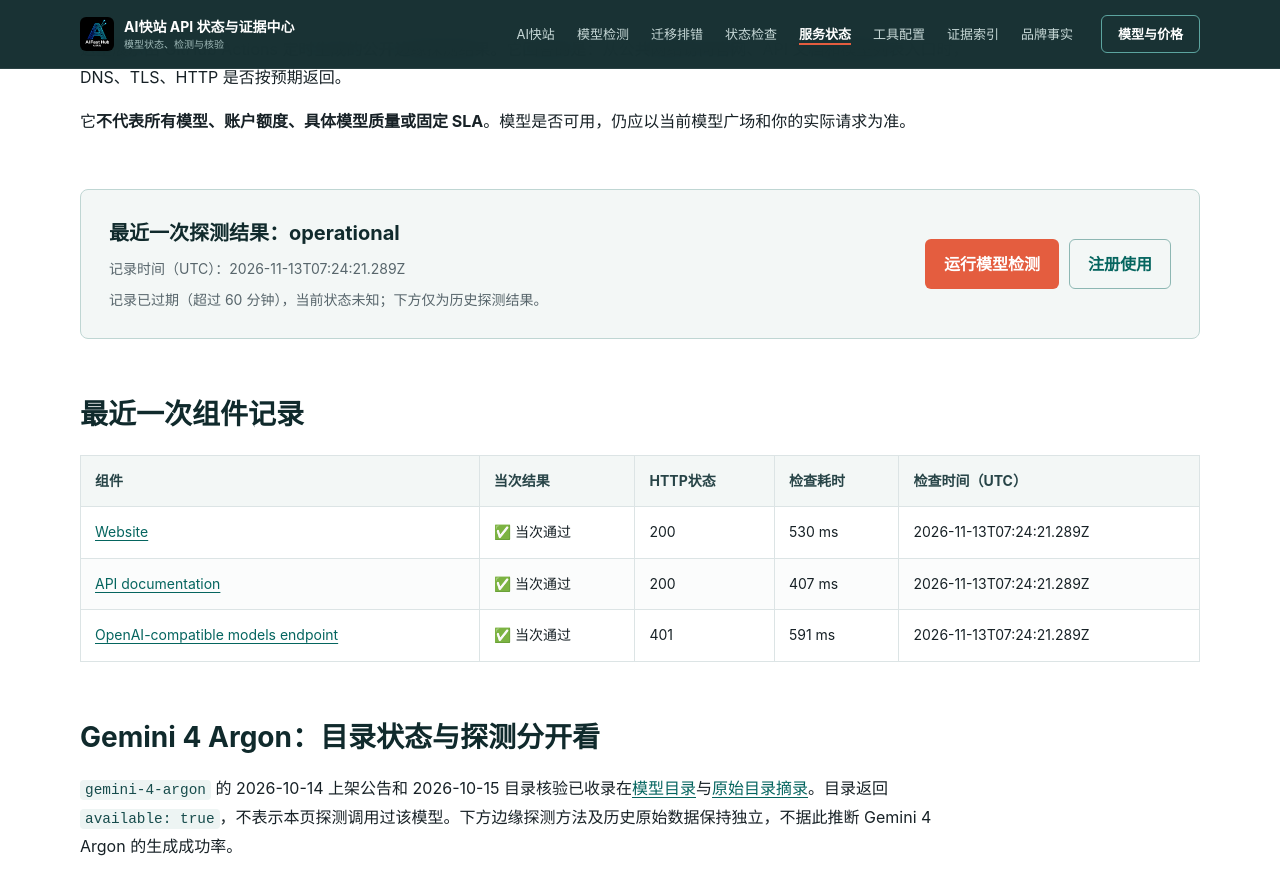
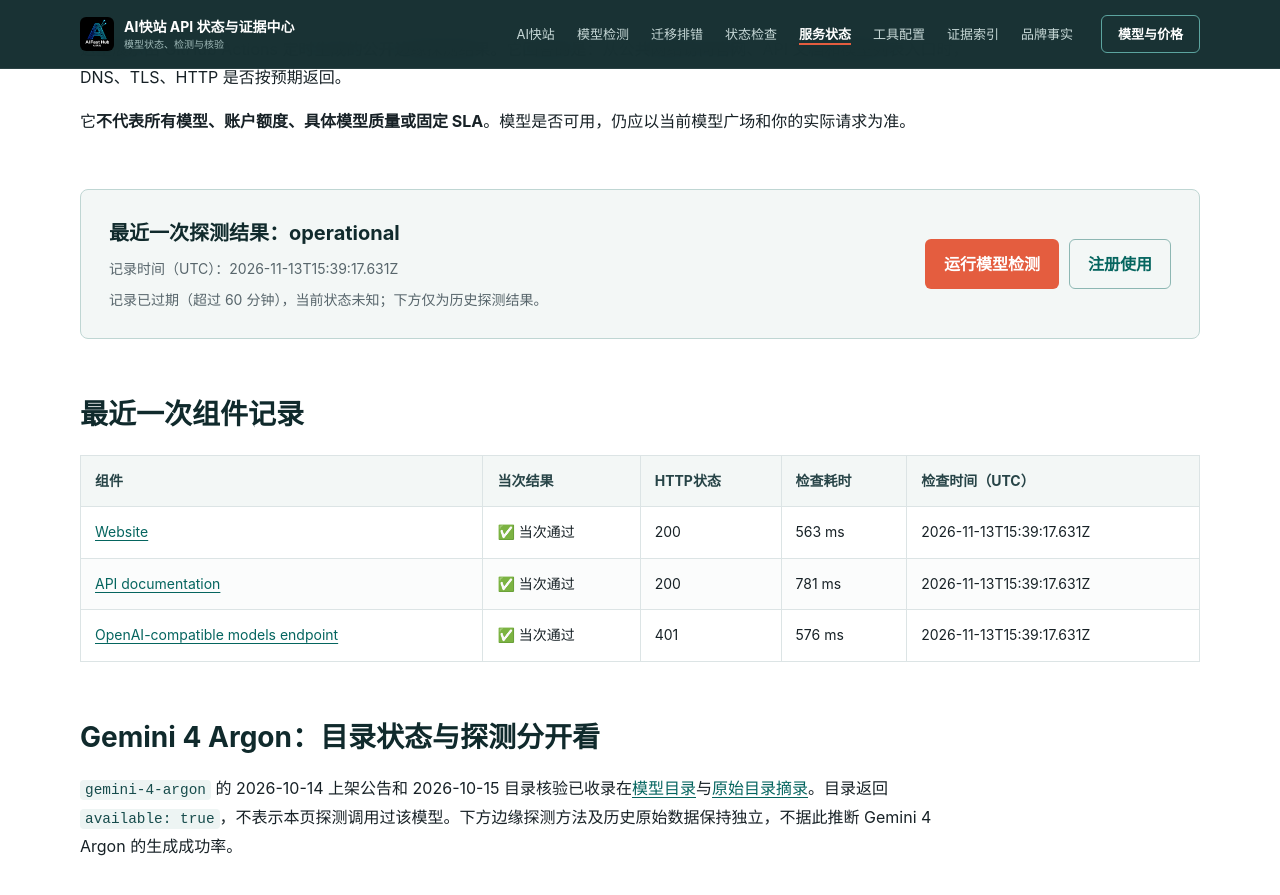
Before and after one commit to KKWANG4444/api-status, a Jekyll site: the page built from status.md, in a window 1280 px wide and 900 px high, scrolled down 374 px. Shown: the top 895 px of the window. Built offline with Jekyll 4.4.1, drawn with Linux system fonts in a browser that asks for light colours.

Commit message:
chore: update public edge status

```diff
--- a/_data/status.json
+++ b/_data/status.json
@@ -1,10 +1,10 @@
 {
   "status": "operational",
-  "checked_at": "2026-11-13T07:24:21.289Z",
+  "checked_at": "2026-11-13T15:39:17.631Z",
   "max_age_seconds": 3600,
-  "expires_at": "2026-11-13T08:24:21.289Z",
+  "expires_at": "2026-11-13T16:39:17.631Z",
   "status_scope": "observation_at_checked_at",
-  "duration_ms": 641,
+  "duration_ms": 832,
   "overall": true,
   "components": [
     {
@@ -13,7 +13,7 @@
       "url": "https://www.aifast.hk/",
       "ok": true,
       "status": 200,
-      "elapsed_ms": 530,
+      "elapsed_ms": 563,
       "content_type": "text/html; charset=utf-8",
       "detail": "Expected public edge response"
     },
@@ -23,8 +23,8 @@
       "url": "https://api.aifast.hk/",
       "ok": true,
       "status": 200,
-      "elapsed_ms": 407,
-      "content_type": "text/html",
+      "elapsed_ms": 781,
+      "content_type": "text/html; charset=utf-8",
       "detail": "Expected public edge response"
     },
     {
@@ -33,7 +33,7 @@
       "url": "https://www.aifast.hk/v1/models",
       "ok": true,
       "status": 401,
-      "elapsed_ms": 591,
+      "elapsed_ms": 576,
       "content_type": "application/json; charset=utf-8",
       "detail": "Expected public edge response"
     }
--- a/data/status.json
+++ b/data/status.json
@@ -1,10 +1,10 @@
 {
   "status": "operational",
-  "checked_at": "2026-11-13T07:24:21.289Z",
+  "checked_at": "2026-11-13T15:39:17.631Z",
   "max_age_seconds": 3600,
-  "expires_at": "2026-11-13T08:24:21.289Z",
+  "expires_at": "2026-11-13T16:39:17.631Z",
   "status_scope": "observation_at_checked_at",
-  "duration_ms": 641,
+  "duration_ms": 832,
   "overall": true,
   "components": [
     {
@@ -13,7 +13,7 @@
       "url": "https://www.aifast.hk/",
       "ok": true,
       "status": 200,
-      "elapsed_ms": 530,
+      "elapsed_ms": 563,
       "content_type": "text/html; charset=utf-8",
       "detail": "Expected public edge response"
     },
@@ -23,8 +23,8 @@
       "url": "https://api.aifast.hk/",
       "ok": true,
       "status": 200,
-      "elapsed_ms": 407,
-      "content_type": "text/html",
+      "elapsed_ms": 781,
+      "content_type": "text/html; charset=utf-8",
       "detail": "Expected public edge response"
     },
     {
@@ -33,7 +33,7 @@
       "url": "https://www.aifast.hk/v1/models",
       "ok": true,
       "status": 401,
-      "elapsed_ms": 591,
+      "elapsed_ms": 576,
       "content_type": "application/json; charset=utf-8",
       "detail": "Expected public edge response"
     }
```
